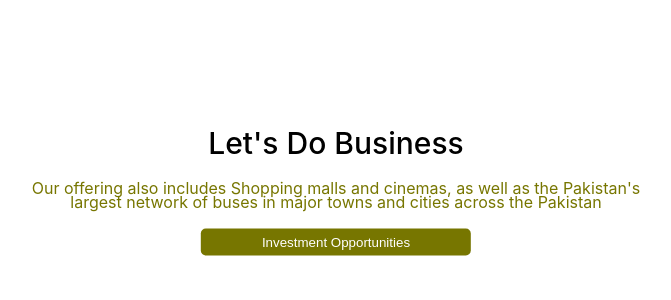
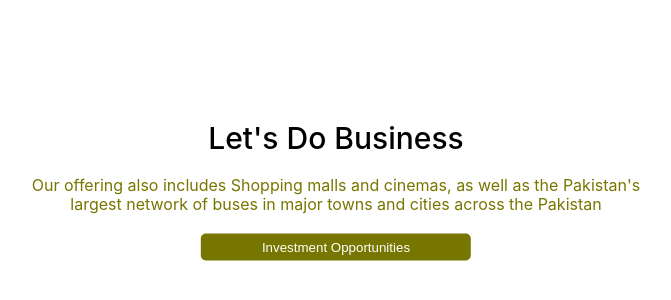
Before and after one commit to Zaibi727/Collection-of-Designs, a React (Create React App) app: page / in a window 1280 px wide. Shown: the part 210-510 px from the top of the page, without its empty margins (304-975 px from the left). Built offline with nearby package versions, Linux system fonts and the light colour scheme.

Commit message:
Update ui.module.css

```diff
--- a/src/components/seventeenMay/ui1/ui.module.css
+++ b/src/components/seventeenMay/ui1/ui.module.css
@@ -20,7 +20,7 @@
 .wrapper p{
     font-weight: normal;
     font-style: normal;
-    line-height: 14px;
+    line-height: 19px;
     text-align: center;
     color:#777600;
     margin: 20px 0px;
```
